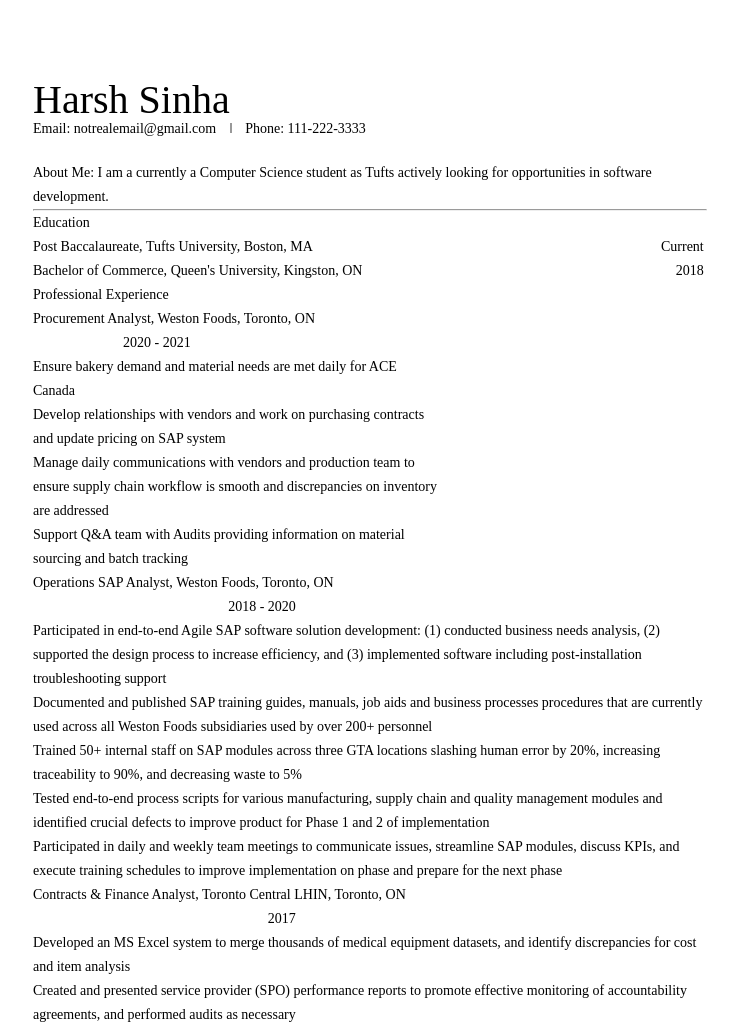
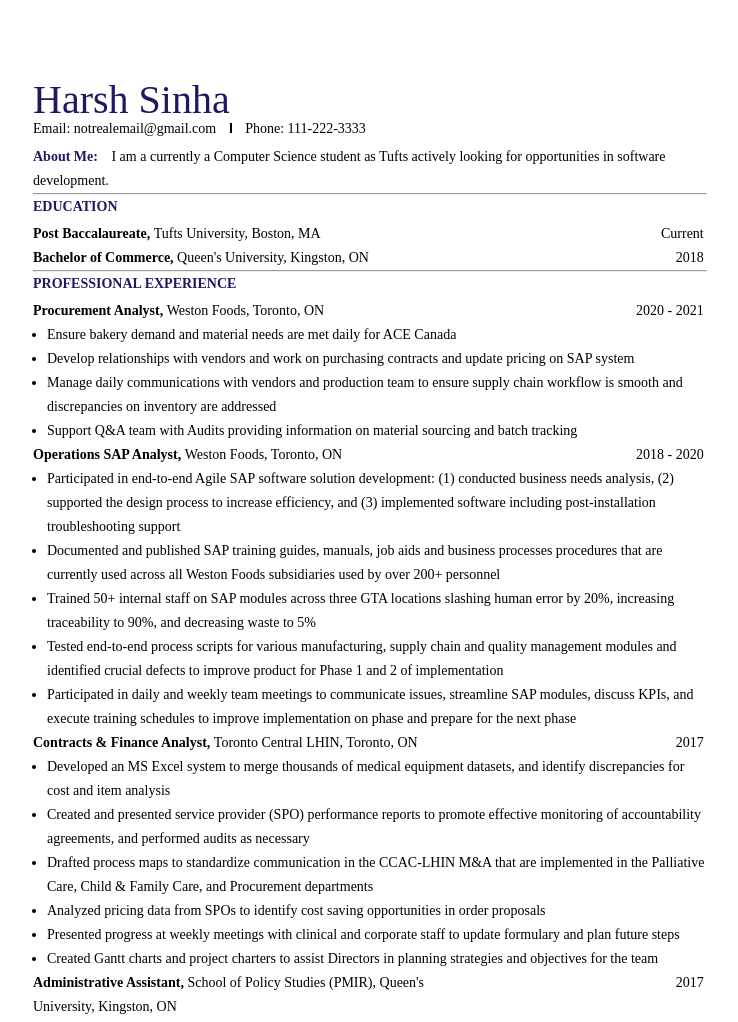
Before and after one commit to harshsinha21/harshsinha21, a plain HTML site: page resume.html in a window 1280 px wide. Shown: the top 1022 px of the page, without its empty margins (270-1008 px from the left). Drawn offline with Linux system fonts and the light colour scheme.

Commit message:
Add files via upload
resume.html is complete with all design updates

```diff
--- a/design.css
+++ b/design.css
@@ -23,27 +23,31 @@ body {
     max-width: 750px;
     background: white;
     margin: 0px auto 0px;
-    border-radius: 4px;
+    border-radius: 0px;
     padding: 38px;
     margin-top: 50px;
 }
 
-.header {
-    margin-bottom: 30px;
+.section__title {
+    color: rgb(34, 24, 97);
+    font-weight: bold;
+    margin-bottom: 3px;
+    text-transform: uppercase;
+}
 
-}
 
 .fname {
     font-size: 40px;
     margin-bottom: 5px;
 }
 
-.name {
+.fname {
     font-weight: 500;
+    color: rgb(34, 24, 97);
 }
 
 .contact-info {
-    margin-bottom: 20px;
+    margin-bottom: 4px;
 }
 
 .email,
@@ -55,7 +59,7 @@ body {
 .separator {
     height: 10px;
     display: inline-block;
-    border-left: 2px solid #999;
+    border-left: 2px solid black;
     margin: 0px 10px;
 }
 
@@ -69,18 +73,32 @@ body {
 .right {
     vertical-align: top;
     display: inline-block;
+    text-align: right;
+    width: 39%;
 }
 
 .left {
     vertical-align: top;
     display: inline-block;
-}
-
-.left {
     width: 60%;
 }
 
-.right {
-    text-align: right;
-    width: 39%;
+.current {
+    font-weight: bold;
+    color: rgb(34, 24, 97);
+    display: inline-block;
+    margin-top: -8px;
+    margin-right: 10px;
 }
+
+.nameofdegree,
+.jobtitle,
+.skills {
+    font-weight: bold;
+}
+
+p {
+    margin-left: -20px;
+    display: list-item;
+    margin-left: 1em;
+}
--- a/resume.html
+++ b/resume.html
@@ -3,10 +3,7 @@
 
 <html lang="en">
 <div class="shell">
-    <div class="header">
-        <div class="fname">
-            <span class="name">Harsh Sinha</span>
-        </div>
+    <div class="fname">Harsh Sinha</div>
     <div class="contact-info">
         <span class="email">Email: </span>
         <span class="remail">notrealemail@gmail.com</span>
@@ -48,7 +45,7 @@
             </div>
         </div>
     </div>
-        <div class="details">
+    <hr>
     <div class="section">
         <div class="section__title">Professional Experience</div>
         <div class="section__list">
@@ -57,6 +54,7 @@
                     <div class="job">
                         <span class="jobtitle">Procurement Analyst, </span>
                         <span class="joblocation">Weston Foods, Toronto, ON</span>
+                    </div>
                 </div>
                 <div class="right">
                     <div class="duration">2020 - 2021</div>
@@ -72,9 +70,11 @@
                         tracking</p>
                 </div>
             </div>
+            <div class="left">
                 <div class="job">
                     <span class="jobtitle">Operations SAP Analyst, </span>
                     <span class="joblocation">Weston Foods, Toronto, ON</span>
+                </div>
             </div>
             <div class="right">
                 <div class="duration">2018 - 2020</div>
@@ -97,9 +97,11 @@
                     modules, discuss KPIs, and execute training
                     schedules to improve implementation on phase and prepare for the next phase</p>
             </div>
+            <div class="left">
                 <div class="job">
                     <span class="jobtitle">Contracts & Finance Analyst, </span>
                     <span class="joblocation">Toronto Central LHIN, Toronto, ON</span>
+                </div>
             </div>
             <div class="right">
                 <div class="duration">2017</div>
@@ -121,10 +123,12 @@
                 <p>Created Gantt charts and project charters to assist Directors in planning strategies and
                     objectives for the team</p>
             </div>
+            <div class="left">
                 <div class="job">
                     <span class="jobtitle">Administrative Assistant, </span>
                     <span class="joblocation">School of Policy Studies (PMIR), Queen's University, Kingston,
                         ON</span>
+                </div>
             </div>
             <div class="right">
                 <div class="duration">2017</div>
@@ -149,7 +153,7 @@
             </div>
         </div>
     </div>
-            </div>
+
 </div>
 
 
```
Lines whose indentation alone changed are shown as unchanged.
